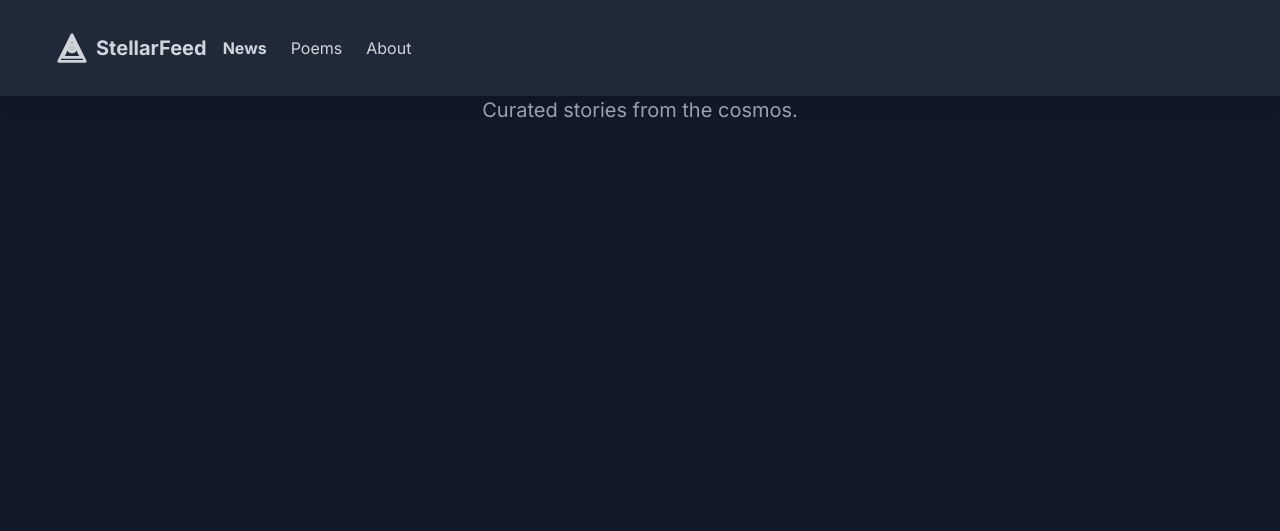
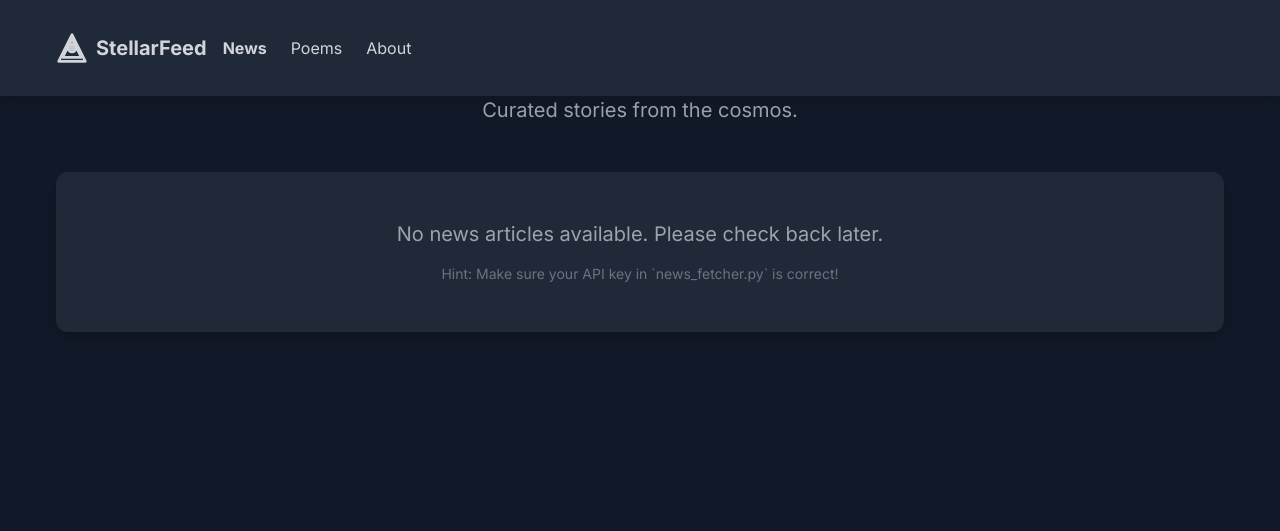
Before and after one commit to mpoojaverma/StellarFeed, a Flask app: page /news in a window 1280 px wide. Shown: the top 531 px of the page. Run offline with Flask 2, Linux system fonts and the light colour scheme.

Commit message:
Update news.html

```diff
--- a/templates/news.html
+++ b/templates/news.html
@@ -74,6 +74,11 @@
                     <p>{{ article.source.name or "Spaceflight News" }} | {{ article.publishedAt.split('T')[0] }}</p>
                 </div>
             </a>
+            {% else %}
+            <div class="col-span-full text-center p-12 bg-gray-800 rounded-xl shadow-lg">
+                <p class="text-xl text-gray-400">No news articles available. Please check back later.</p>
+                <p class="mt-4 text-sm text-gray-500">Hint: Make sure your API key in `news_fetcher.py` is correct!</p>
+            </div>
             {% endfor %}
         </div>
     </main>
```
